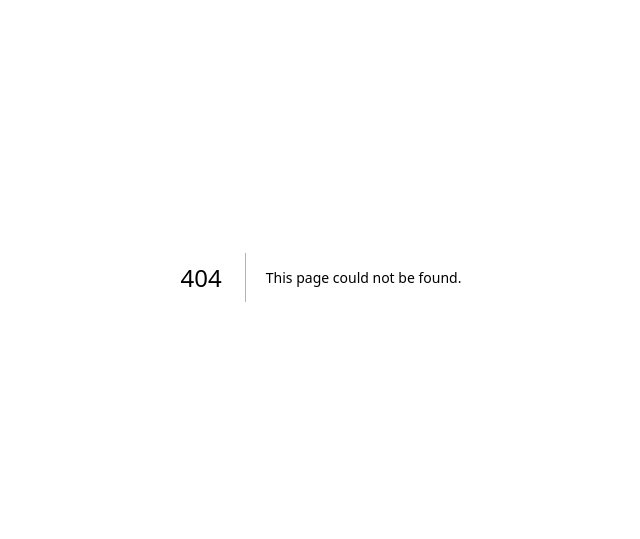
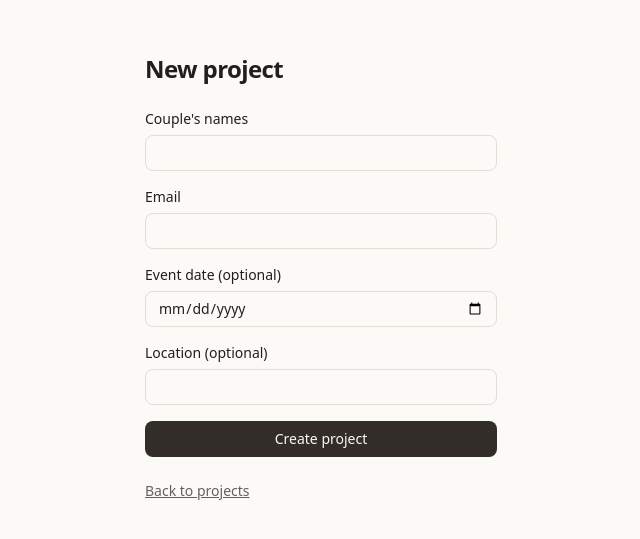
Before and after one commit to mikeandrusyak/lensbook_saas, a Next.js app: page /projects/new in a window 1280 px wide. Before the commit this address had no page. Shown: the part 123-662 px from the top of the page, without its empty margins (319-959 px from the left). Built offline with nearby package versions, Linux system fonts and the light colour scheme.

Commit message:
feat: implement project creation functionality with validation and tests

```diff
--- a/app/(app)/dashboard/page.tsx
+++ b/app/(app)/dashboard/page.tsx
@@ -1,6 +1,7 @@
+import Link from "next/link";
 import { redirect } from "next/navigation";
 import { StatusBadge } from "@/components/status-badge";
-import { Button } from "@/components/ui/button";
+import { Button, buttonVariants } from "@/components/ui/button";
 import { daysUntil } from "@/lib/projects/days-until";
 import { formatDaysUntil } from "@/lib/projects/format-days-until";
 import type { ProjectStatus } from "@/lib/projects/status";
@@ -42,11 +43,16 @@ export default async function DashboardPage() {
           <h1 className="text-2xl font-semibold tracking-tight">Projects</h1>
           <p className="text-foreground/70">Signed in as {user.email}.</p>
         </div>
-        <form action={logout}>
-          <Button type="submit" variant="outline">
-            Sign out
-          </Button>
-        </form>
+        <div className="flex items-center gap-2">
+          <Link href="/projects/new" className={buttonVariants()}>
+            New project
+          </Link>
+          <form action={logout}>
+            <Button type="submit" variant="outline">
+              Sign out
+            </Button>
+          </form>
+        </div>
       </header>
 
       {error ? (
--- /dev/null
+++ b/app/(app)/projects/new/actions.ts
@@ -0,0 +1,41 @@
+"use server";
+
+import { redirect } from "next/navigation";
+import { createClient } from "@/lib/supabase/server";
+import { projectFormSchema } from "@/lib/validation/project";
+
+export type CreateProjectState = { error: string } | null;
+
+// Client names, email and location are personal data: nothing is logged, nothing is
+// echoed back, and the raw database error is never shown. Invalid input and database
+// errors give generic messages.
+export async function createProject(
+  _prevState: CreateProjectState,
+  formData: FormData,
+): Promise<CreateProjectState> {
+  // FormData.get returns null for a missing field; the schema treats undefined as missing.
+  const parsed = projectFormSchema.safeParse({
+    names: formData.get("names"),
+    email: formData.get("email"),
+    eventDate: formData.get("eventDate") ?? undefined,
+    location: formData.get("location") ?? undefined,
+  });
+  if (!parsed.success) {
+    return { error: "Please check the fields and try again." };
+  }
+
+  const supabase = await createClient();
+  // One database call creates the client and the project together. The photographer
+  // is not sent: the function takes it from the session (auth.uid()).
+  const { error } = await supabase.rpc("create_project", {
+    p_names: parsed.data.names,
+    p_email: parsed.data.email,
+    p_event_date: parsed.data.eventDate,
+    p_location: parsed.data.location,
+  });
+  if (error) {
+    return { error: "Could not create the project. Please try again." };
+  }
+
+  redirect("/dashboard");
+}
--- /dev/null
+++ b/app/(app)/projects/new/page.tsx
@@ -0,0 +1,66 @@
+"use client";
+
+import Link from "next/link";
+import { useActionState } from "react";
+import { Button } from "@/components/ui/button";
+import { Input } from "@/components/ui/input";
+import { createProject, type CreateProjectState } from "./actions";
+
+export default function NewProjectPage() {
+  const [state, formAction, pending] = useActionState<
+    CreateProjectState,
+    FormData
+  >(createProject, null);
+
+  return (
+    <main className="mx-auto flex min-h-screen max-w-sm flex-col justify-center gap-6 px-4">
+      <h1 className="text-2xl font-semibold tracking-tight">New project</h1>
+      <form action={formAction} className="flex flex-col gap-4">
+        <div className="flex flex-col gap-1.5">
+          <label htmlFor="names" className="text-sm font-medium">
+            Couple&apos;s names
+          </label>
+          <Input id="names" name="names" maxLength={200} required />
+        </div>
+        <div className="flex flex-col gap-1.5">
+          <label htmlFor="email" className="text-sm font-medium">
+            Email
+          </label>
+          <Input
+            id="email"
+            name="email"
+            type="email"
+            autoComplete="off"
+            maxLength={254}
+            required
+          />
+        </div>
+        <div className="flex flex-col gap-1.5">
+          <label htmlFor="eventDate" className="text-sm font-medium">
+            Event date (optional)
+          </label>
+          <Input id="eventDate" name="eventDate" type="date" />
+        </div>
+        <div className="flex flex-col gap-1.5">
+          <label htmlFor="location" className="text-sm font-medium">
+            Location (optional)
+          </label>
+          <Input id="location" name="location" maxLength={200} />
+        </div>
+        {state?.error && (
+          <p role="alert" className="text-sm text-destructive">
+            {state.error}
+          </p>
+        )}
+        <Button type="submit" disabled={pending}>
+          {pending ? "Creating…" : "Create project"}
+        </Button>
+      </form>
+      <p className="text-sm text-foreground/70">
+        <Link href="/dashboard" className="font-medium underline">
+          Back to projects
+        </Link>
+      </p>
+    </main>
+  );
+}
```
Also changed, not shown: 2 other files (tests, documents, lock files or other folders).
